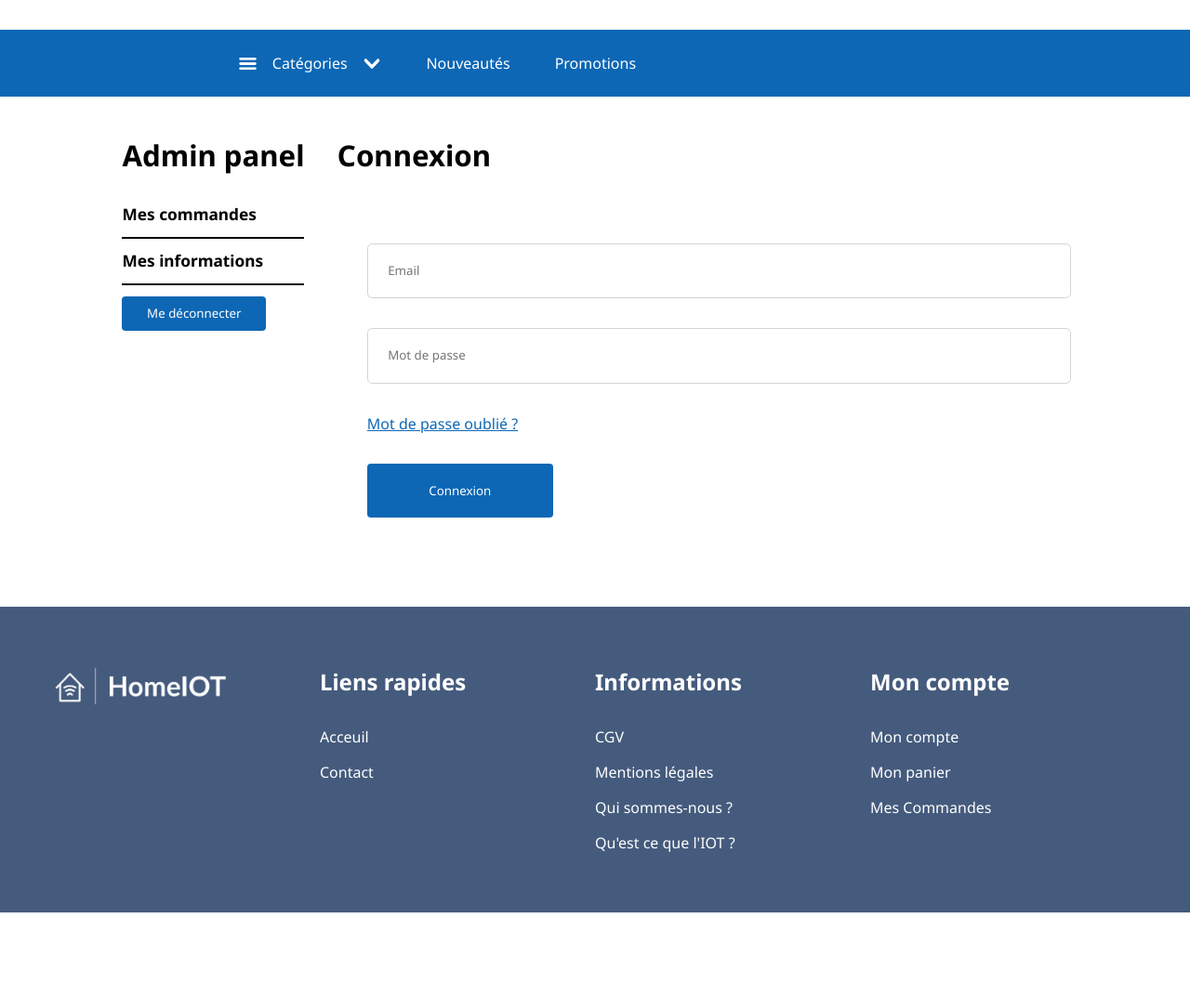
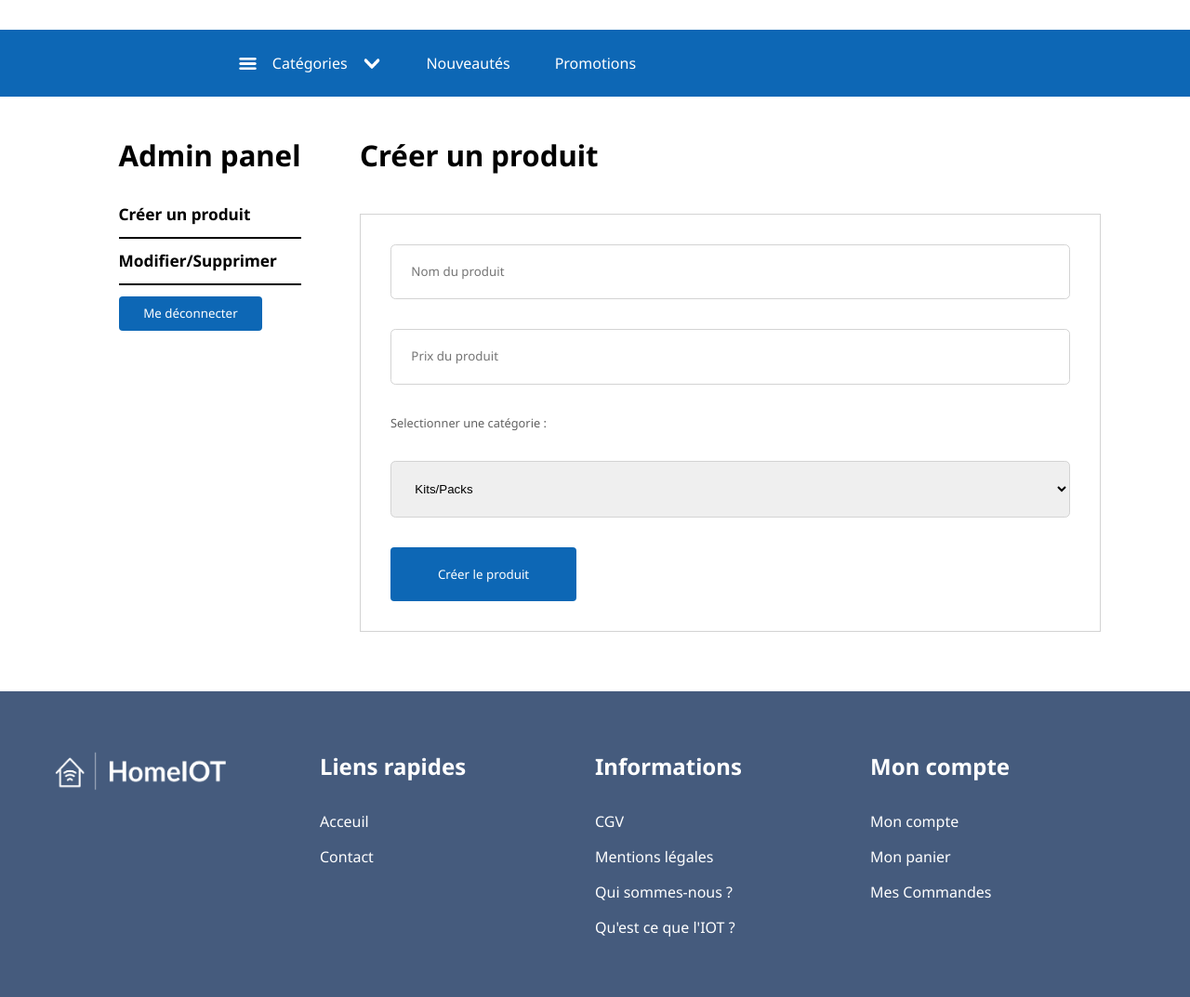
Before and after one commit to JulienLach/HomeIOT, a PHP site: page /admin-panel-create.html in a window 1280 px wide. Shown: the part 81-1154 px from the top of the page at 93% size. Before the commit the page ends 1063 px from the top, so only its background shows below. Run offline with PHP 8.4, Linux system fonts and the light colour scheme.

Commit message:
ajout page admin panel et début formulaire créer produit

```diff
--- a/admin-panel-create.html
+++ b/admin-panel-create.html
@@ -12,7 +12,7 @@
     <link rel="shortcut icon" href="HomeIOT-logos/favicon.ico" type="image/x-icon" />
     <!-- STYLE.CSS -->
     <link rel="stylesheet" href="css/style.css">
-    <title>HomeIOT</title>
+    <title>HomeIOT - Admin - Créer un produit</title>
 </head>
 
 <body>
@@ -81,18 +81,18 @@
 
 
     <!-- ADMIN PANEL CREATE SECTION -->
-    <section class="my-account">
+    <section class="admin-panel">
         <div class="container">
-            <div class="my-account-content">
+            <div class="admin-panel-content">
 
-                <div class="my-account-sumary">
+                <div class="admin-panel-sumary">
                     <div>
                         <h1>Admin panel</h1>
                     </div>
-                    <div class="my-account-menu">
-                        <h5>Mes commandes</h5>
+                    <div class="admin-panel-menu">
+                        <h5>Créer un produit</h5>
                         <div class="black-separator"></div>
-                        <h5>Mes informations</h5>
+                        <h5>Modifier/Supprimer</h5>
                         <div class="black-separator"></div>
                         <div>
                             <button class="disconnect-btn">Me déconnecter</button>
@@ -102,14 +102,19 @@
 
                 <div class="create-product">
                     <div class="create-product-header">
-                        <h1>Connexion</h1>
+                        <h1>Créer un produit</h1>
                     </div>
                     <div>
                         <form class="create-product-form" action="">
-                            <input class="text-form" type="email" name="" id="" placeholder="Email">
-                            <input class="text-form" type="password" placeholder="Mot de passe">
-                            <a class="forgot-password" href="">Mot de passe oublié ?</a>
-                            <button class="create-product-btn" type="submit">Connexion</button>
+                            <input class="text-form" type="email" name="" id="" placeholder="Nom du produit">
+                            <input class=" text-form" type="password" placeholder="Prix du produit">
+                            <label for="selectOption">Selectionner une catégorie :</label>
+                            <select class="text-form" id="selectOption" name="selectOption">
+                                <option value="option1">Kits/Packs</option>
+                                <option value="option2">Nouveautés</option>
+                                <option value="option3">Promotions</option>
+                            </select>
+                            <button class="create-product-btn" type="submit">Créer le produit</button>
                         </form>
                     </div>
                 </div>
--- a/css/style.css
+++ b/css/style.css
@@ -997,6 +997,7 @@ textarea {
 .admin-panel-content {
     display: grid;
     grid-template-columns: 1.3fr 4fr;
+    gap: 2em;
 }
 
 .admin-panel-sumary h1 {
@@ -1016,6 +1017,7 @@ textarea {
 
 /* PAGE ADMIN PANEL - CREATE FORM SECTION */
 
+
 .create-product-header {
     margin: 2em auto;
     font-size: 1.3em;
@@ -1031,8 +1033,10 @@ textarea {
 .create-product-form {
     display: flex;
     flex-direction: column;
+    border: 1px solid lightgray;
     padding: 2em;
     gap: 2em;
+
 }
 
 .create-product-form input::placeholder {
@@ -1052,6 +1056,13 @@ textarea {
     border-radius: 0.4em;
     padding: 1.6em;
 }
+
+.create-product-form label {
+    font-size: 0.8em;
+    color: rgb(97, 97, 97);
+}
+
+
 
 .forgot-password {
     color: #0D67B5;
```
